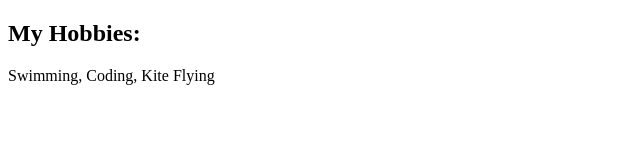
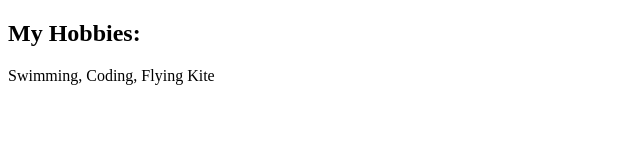
Before and after one commit to Arijit2003/Resume1, a plain HTML site: page public/hobbies.html in a window 1280 px wide. Shown: the full height of the page, 0-640 px from the left. Drawn offline with Linux system fonts and the light colour scheme.

Commit message:
Update hobbies.html

```diff
--- a/public/hobbies.html
+++ b/public/hobbies.html
@@ -7,6 +7,6 @@
 </head>
 <body>
     <h2>My Hobbies:</h2>
-    <p>Swimming, Coding, Kite Flying</p>
+    <p>Swimming, Coding, Flying Kite</p>
 </body>
 </html>
```
